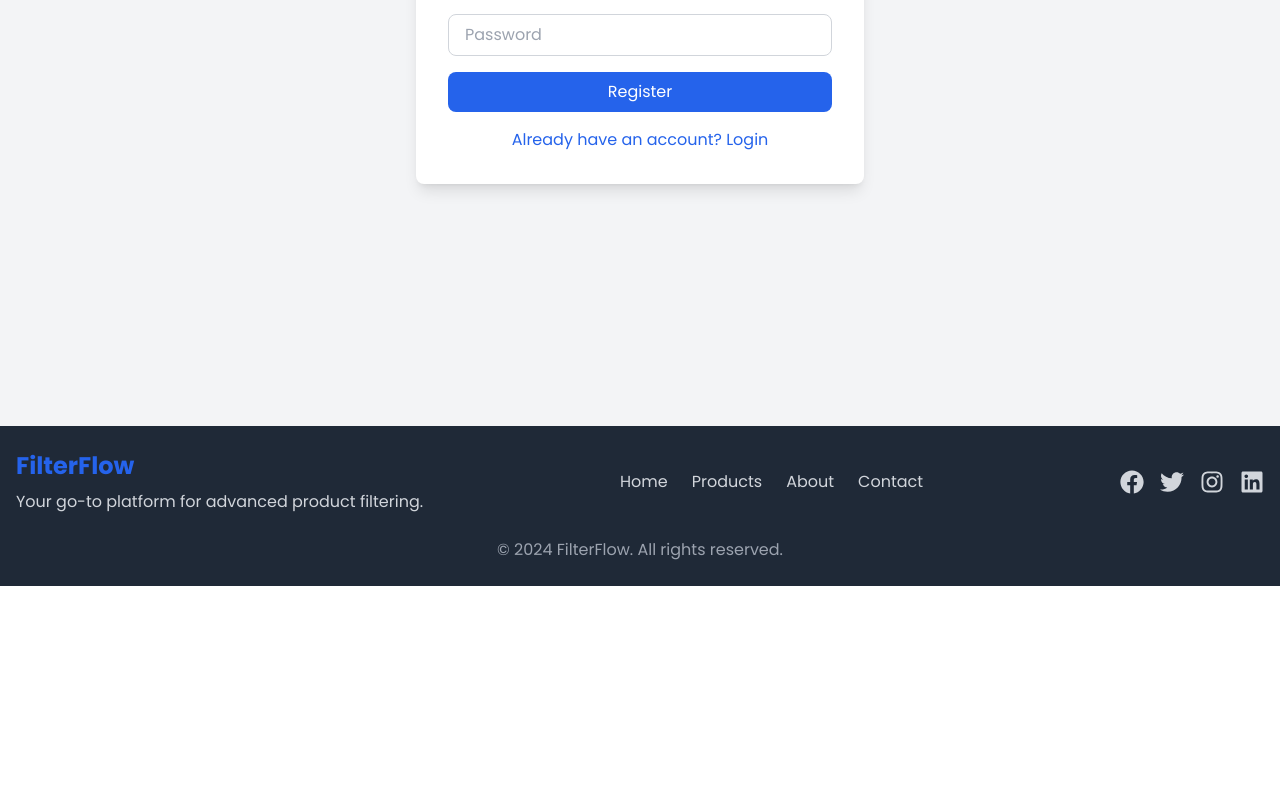
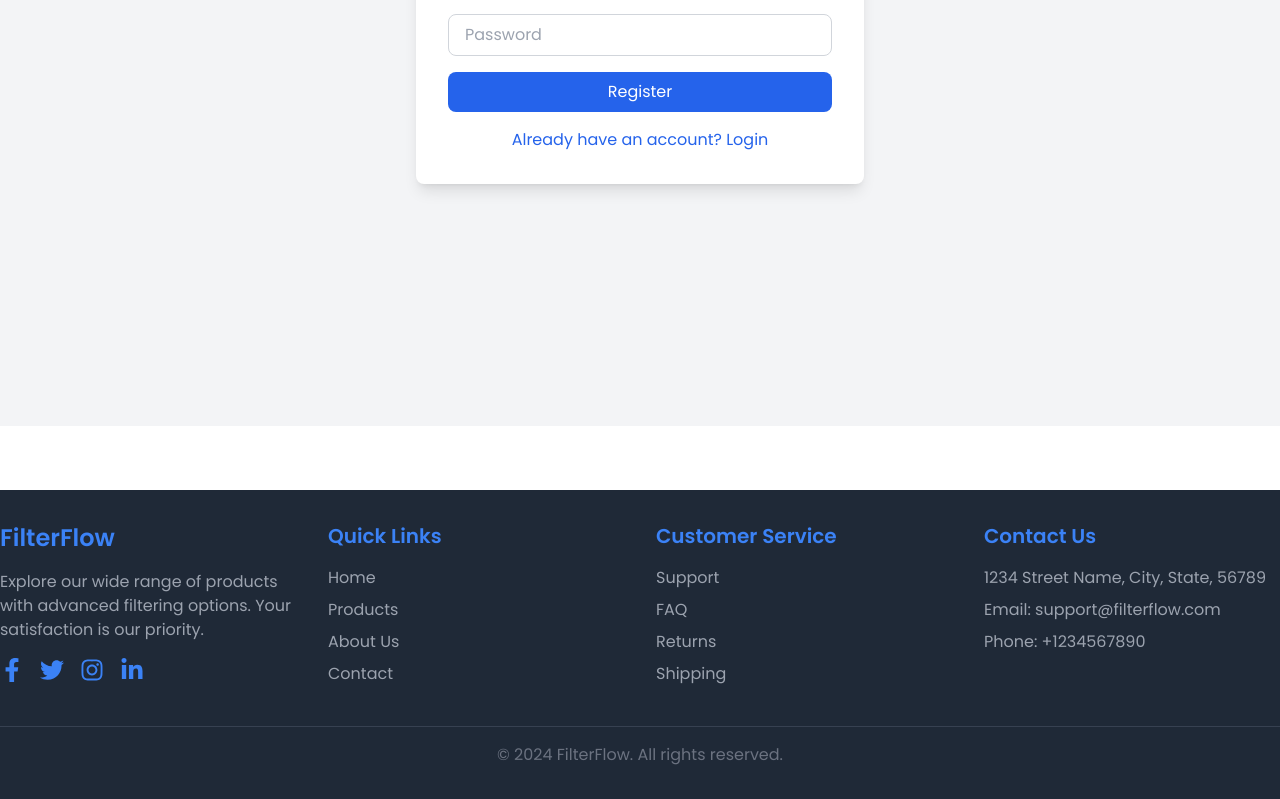
Before and after one commit to khalidbinibrahim/filter-flow-client, a React (Vite) app: page /register in a window 1280 px wide. Shown: the part 454-1253 px from the top of the page. Before the commit the page ends 1040 px from the top, so only its background shows below. Built offline with nearby package versions, Linux system fonts and the light colour scheme; no server answers.

Commit message:
Footer design complete

```diff
--- a/src/components/Footer.jsx
+++ b/src/components/Footer.jsx
@@ -1,36 +1,74 @@
+import { FaFacebookF, FaTwitter, FaInstagram, FaLinkedinIn } from 'react-icons/fa';
 import { Link } from 'react-router-dom';
-import { FaFacebook, FaTwitter, FaInstagram, FaLinkedin } from 'react-icons/fa';
 
 const Footer = () => {
   return (
-    <footer className="bg-gray-800 text-white py-6">
-      <div className="container mx-auto px-4 flex flex-col md:flex-row justify-between items-center">
-        <div className="text-center md:text-left mb-4 md:mb-0">
-          <h2 className="text-2xl font-bold text-blue-600">FilterFlow</h2>
-          <p className="text-gray-300 mt-2">Your go-to platform for advanced product filtering.</p>
+    <footer className="bg-gray-800 text-white py-8 mt-16">
+      <div className="container mx-auto grid grid-cols-1 md:grid-cols-2 lg:grid-cols-4 gap-8">
+        <div>
+          <h2 className="text-2xl font-semibold mb-4 text-blue-500">FilterFlow</h2>
+          <p className="text-gray-400 mb-4">
+            Explore our wide range of products with advanced filtering options. Your satisfaction is our priority.
+          </p>
+          <div className="flex space-x-4">
+            <a href="#" className="text-blue-500 hover:text-blue-400 transition-colors">
+              <FaFacebookF size={24} />
+            </a>
+            <a href="#" className="text-blue-500 hover:text-blue-400 transition-colors">
+              <FaTwitter size={24} />
+            </a>
+            <a href="#" className="text-blue-500 hover:text-blue-400 transition-colors">
+              <FaInstagram size={24} />
+            </a>
+            <a href="#" className="text-blue-500 hover:text-blue-400 transition-colors">
+              <FaLinkedinIn size={24} />
+            </a>
+          </div>
         </div>
-        <div className="flex space-x-6">
-          <Link to="/" className="text-gray-300 hover:text-blue-600">Home</Link>
-          <Link to="/products" className="text-gray-300 hover:text-blue-600">Products</Link>
-          <Link to="/about" className="text-gray-300 hover:text-blue-600">About</Link>
-          <Link to="/contact" className="text-gray-300 hover:text-blue-600">Contact</Link>
+        <div>
+          <h3 className="text-xl font-semibold mb-4 text-blue-500">Quick Links</h3>
+          <ul className="text-gray-400">
+            <li className="mb-2">
+              <Link to="/" className="hover:text-blue-400 transition-colors">Home</Link>
+            </li>
+            <li className="mb-2">
+              <Link to="/products" className="hover:text-blue-400 transition-colors">Products</Link>
+            </li>
+            <li className="mb-2">
+              <Link to="/about" className="hover:text-blue-400 transition-colors">About Us</Link>
+            </li>
+            <li className="mb-2">
+              <Link to="/contact" className="hover:text-blue-400 transition-colors">Contact</Link>
+            </li>
+          </ul>
         </div>
-        <div className="flex space-x-4 mt-4 md:mt-0">
-          <a href="https://facebook.com" target="_blank" rel="noopener noreferrer" className="text-gray-300 hover:text-blue-600">
-            <FaFacebook size={24} />
-          </a>
-          <a href="https://twitter.com" target="_blank" rel="noopener noreferrer" className="text-gray-300 hover:text-blue-600">
-            <FaTwitter size={24} />
-          </a>
-          <a href="https://instagram.com" target="_blank" rel="noopener noreferrer" className="text-gray-300 hover:text-blue-600">
-            <FaInstagram size={24} />
-          </a>
-          <a href="https://linkedin.com" target="_blank" rel="noopener noreferrer" className="text-gray-300 hover:text-blue-600">
-            <FaLinkedin size={24} />
-          </a>
+        <div>
+          <h3 className="text-xl font-semibold mb-4 text-blue-500">Customer Service</h3>
+          <ul className="text-gray-400">
+            <li className="mb-2">
+              <Link to="/support" className="hover:text-blue-400 transition-colors">Support</Link>
+            </li>
+            <li className="mb-2">
+              <Link to="/faq" className="hover:text-blue-400 transition-colors">FAQ</Link>
+            </li>
+            <li className="mb-2">
+              <Link to="/returns" className="hover:text-blue-400 transition-colors">Returns</Link>
+            </li>
+            <li className="mb-2">
+              <Link to="/shipping" className="hover:text-blue-400 transition-colors">Shipping</Link>
+            </li>
+          </ul>
+        </div>
+        <div>
+          <h3 className="text-xl font-semibold mb-4 text-blue-500">Contact Us</h3>
+          <p className="text-gray-400 mb-2">
+            1234 Street Name, City, State, 56789
+          </p>
+          <p className="text-gray-400 mb-2">Email: support@filterflow.com</p>
+          <p className="text-gray-400">Phone: +1234567890</p>
         </div>
       </div>
-      <div className="text-center mt-6 text-gray-400">
+      <div className="mt-8 border-t border-gray-700 pt-4 text-center text-gray-500">
         <p>&copy; 2024 FilterFlow. All rights reserved.</p>
       </div>
     </footer>
```
